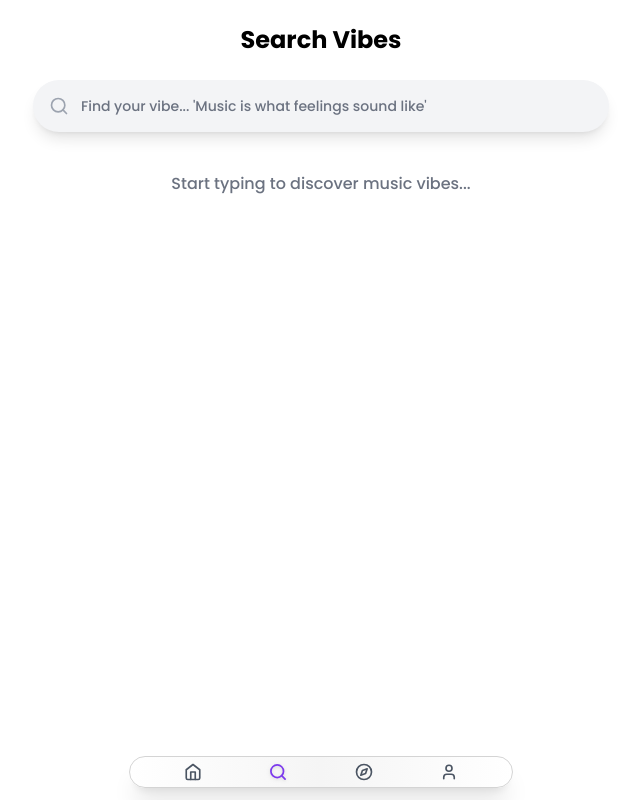
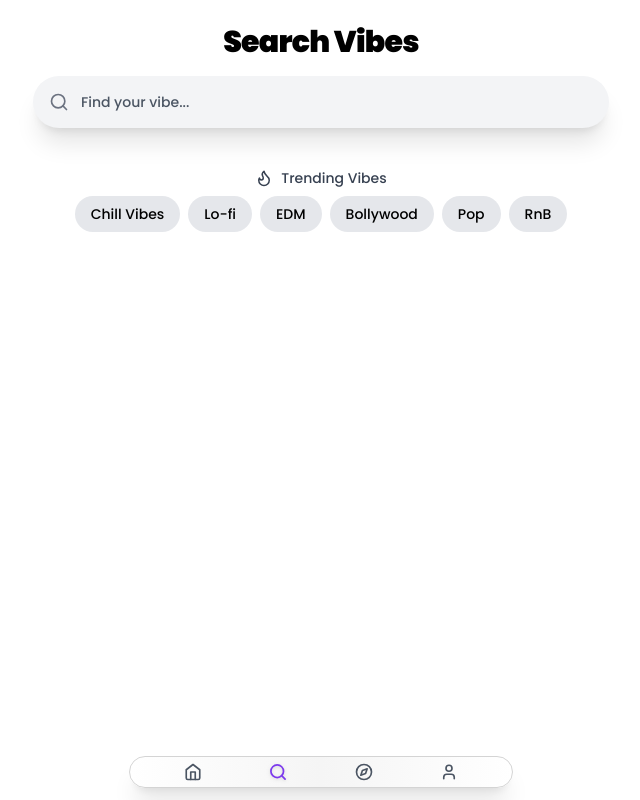
Before and after one commit to Arsenic-23/Vibie-front, a React (Vite) app: page /search in a window 1280 px wide. Shown: the whole page, without its empty margins (319-959 px from the left). Built offline with nearby package versions, Linux system fonts and the light colour scheme.

Commit message:
Update Search.jsx

```diff
--- a/src/pages/Search.jsx
+++ b/src/pages/Search.jsx
@@ -1,28 +1,52 @@
 // src/pages/Search.jsx
 import React, { useState } from 'react';
-import { SearchIcon } from 'lucide-react';
+import { SearchIcon, Flame } from 'lucide-react';
 
 export default function Search() {
   const [query, setQuery] = useState('');
 
+  const trending = ['Chill Vibes', 'Lo-fi', 'EDM', 'Bollywood', 'Pop', 'RnB'];
+
   return (
-    <div className="min-h-screen px-4 pt-6 pb-24 bg-white dark:bg-[#0c0c1d] text-black dark:text-white">
-      <h1 className="text-2xl font-bold mb-6 text-center">Search Vibes</h1>
+    <div className="min-h-screen px-4 pt-6 pb-28 bg-white dark:bg-black text-black dark:text-white transition-colors">
+      <h1 className="text-3xl font-extrabold text-center mb-4 tracking-tight">Search Vibes</h1>
+
       <div className="relative max-w-xl mx-auto">
         <input
           type="text"
           value={query}
           onChange={(e) => setQuery(e.target.value)}
-          placeholder="Find your vibe... 'Music is what feelings sound like'"
-          className="w-full p-4 pl-12 rounded-full shadow-lg bg-gray-100 dark:bg-gray-800 text-sm placeholder:text-gray-500 dark:placeholder:text-gray-400 focus:outline-none focus:ring-2 focus:ring-indigo-500 transition-all"
+          placeholder="Find your vibe..."
+          className="w-full p-4 pl-12 rounded-full shadow-xl bg-gray-100 dark:bg-[#111111] text-sm placeholder:text-gray-600 dark:placeholder:text-gray-400 focus:outline-none focus:ring-2 focus:ring-primary transition-all duration-300"
         />
-        <SearchIcon className="absolute left-4 top-1/2 transform -translate-y-1/2 text-gray-400 dark:text-gray-300" size={20} />
+        <SearchIcon className="absolute left-4 top-1/2 transform -translate-y-1/2 text-gray-500 dark:text-gray-400" size={20} />
       </div>
 
-      {/* Results placeholder */}
-      <div className="mt-10 text-center text-gray-500 dark:text-gray-400">
-        {query ? `Showing results for "${query}"` : 'Start typing to discover music vibes...'}
-      </div>
+      {query ? (
+        <div className="mt-10 text-center text-sm text-gray-500 dark:text-gray-400">
+          Showing results for "<span className="font-medium text-primary">{query}</span>"
+        </div>
+      ) : (
+        <>
+          <div className="mt-10 mb-2 flex items-center justify-center gap-2 text-gray-700 dark:text-gray-300">
+            <Flame size={18} />
+            <span className="text-sm font-medium">Trending Vibes</span>
+          </div>
+          <div className="flex flex-wrap justify-center gap-2 px-6">
+            {trending.map((tag, index) => (
+              <button
+                key={index}
+                onClick={() => setQuery(tag)}
+                className="px-4 py-2 rounded-full bg-gray-200 dark:bg-[#1c1c1c] text-sm hover:bg-primary dark:hover:bg-primary hover:text-white transition-all"
+              >
+                {tag}
+              </button>
+            ))}
+          </div>
+        </>
+      )}
+
+      {/* Future: Search results grid here */}
     </div>
   );
 }
```
